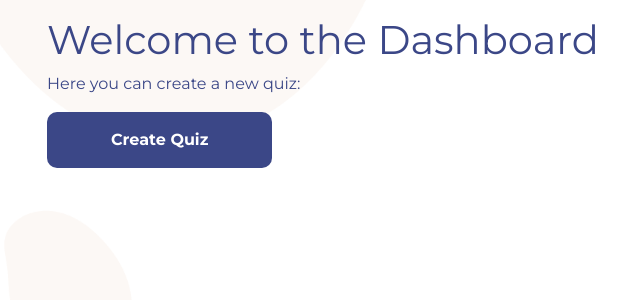
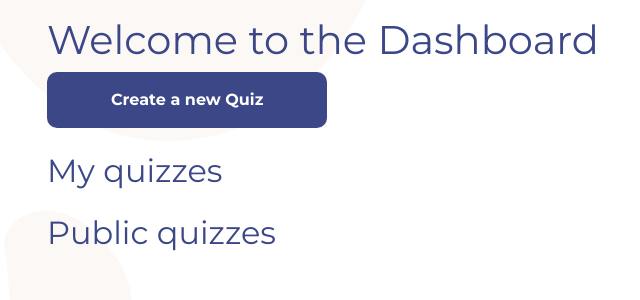
Before and after one commit to KristinaSyva/chatgpt-quiz, a Flask app: page /dashboard in a window 1280 px wide. Shown: the part 86-386 px from the top of the page, without its empty margins (38-678 px from the left). Run offline with Flask 3, Linux system fonts and the light colour scheme; the visitor is signed in with stand-in values (Sample User, id 1); some libraries are stand-ins or nearby versions.

Commit message:
scoring almost done

```diff
--- a/app/routes.py
+++ b/app/routes.py
@@ -2,10 +2,12 @@ from flask import Blueprint, render_template, request, redirect, url_for, sessio
 from werkzeug.security import check_password_hash, generate_password_hash
 from datetime import datetime as dt
 from sqlalchemy import func
+from datetime import datetime
+
 
 from .aiapi import generateChatResponse
 from .extensions import db
-from .models import User, GameQuestions, GameAnswers, Quiz
+from .models import User, GameQuestions, GameAnswers, Quiz, Scores
 
 main = Blueprint('main', __name__)
 
@@ -13,24 +15,24 @@ main = Blueprint('main', __name__)
 
 @main.route('/user-<int:user_id>-quiz-<int:quiz_number>', methods=['GET'])
 def quiz_page(user_id, quiz_number):
-    if 'user_id' in session:
-        if session['user_id'] == user_id:
-            quiz = Quiz.query.filter_by(user_id=user_id, quiz_number=quiz_number).first()
-            if quiz is None:
-                return "Quiz not found", 404
+    quiz = Quiz.query.filter_by(user_id=user_id, quiz_number=quiz_number).first()
+    if quiz is None:
+        return "Quiz not found", 404
 
-            questions = GameQuestions.query.filter_by(quiz_id=quiz.id).all()
-            if not questions:
-                return "No questions found for the quiz", 404
+    if quiz.public_quiz or ('user_id' in session and session['user_id'] == user_id):
+        questions = GameQuestions.query.filter_by(quiz_id=quiz.id).all()
+        if not questions:
+            return "No questions found for the quiz", 404
 
-            answer_options = []
-            for question in questions:
-                options = GameAnswers.query.filter_by(question_id=question.id).all()
-                answer_options.extend(options)
+        answer_options = []
+        for question in questions:
+            options = GameAnswers.query.filter_by(question_id=question.id).all()
+            answer_options.extend(options)
 
-            return render_template('generated-quiz.html', quiz=quiz, questions=questions, answer_options=answer_options)
+        return render_template('generated-quiz.html', quiz=quiz, questions=questions, answer_options=answer_options)
 
     return "Unauthorized", 401
+
 
 
 
@@ -170,6 +172,8 @@ def rename_quiz(quiz_id):
 
 
 
+
+
 @main.route('/submit-quiz', methods=['POST'])
 def submit_quiz():
     try:
@@ -197,6 +201,22 @@ def submit_quiz():
         else:
             score_percentage = 0
 
+        # Check if the user has already taken the same quiz
+        quiz_id = int(request.form.get('quiz_id'))
+        user_id = session.get('user_id')
+        existing_score = Scores.query.filter_by(user_id=user_id, quiz_id=quiz_id).first()
+
+        if existing_score:
+            # Update the existing score
+            existing_score.score_percentage = score_percentage
+            existing_score.datetime = dt.now()
+        else:
+            # Create a new Scores record
+            score = Scores(user_id=user_id, datetime=dt.now(), score_percentage=score_percentage, quiz_id=quiz_id)
+            db.session.add(score)
+
+        db.session.commit()
+
         # Return the score as JSON response
         return jsonify(score_percentage=score_percentage)
 
@@ -207,6 +227,22 @@ def submit_quiz():
 
         # Return an error response
         return "Error processing quiz submission", 400
+
+
+
+
+
+@main.route('/user-<int:user_id>-quiz-<int:quiz_number>/score', methods=['GET'])
+def scoreboard(user_id, quiz_number):
+    user_ids = [score.user_id for score in Scores.query.all()]
+    usernames = [user.username for user in User.query.filter(User.id.in_(user_ids)).all()]
+    quiz = Quiz.query.filter_by(quiz_number=quiz_number).first()
+    return render_template('scoreboard.html', usernames=usernames, quiz=quiz)
+
+
+
+
+
 
 
 
@@ -306,15 +342,17 @@ def dashboard():
 
     user_id = session['user_id']
 
-    quizzes = Quiz.query.filter_by(user_id=user_id).order_by(Quiz.datetime.desc()).all()
+    user_quizzes = Quiz.query.filter_by(user_id=user_id).order_by(Quiz.datetime.desc()).all()
+    public_quizzes = Quiz.query.filter(Quiz.public_quiz, Quiz.user_id != user_id).order_by(Quiz.datetime.desc()).all()
 
-    for quiz in quizzes:
+    for quiz in user_quizzes:
         quiz.datetime = quiz.datetime.strftime('%B %d, %Y %H:%M')  # Format the date as desired
 
-    # Sort the quizzes based on their public status (public quizzes first)
-    quizzes.sort(key=lambda quiz: not quiz.public_quiz)
+    for quiz in public_quizzes:
+        quiz.datetime = quiz.datetime.strftime('%B %d, %Y %H:%M')  # Format the date as desired
 
-    return render_template('dashboard.html', quizzes=quizzes)
+    return render_template('dashboard.html', user_quizzes=user_quizzes, public_quizzes=public_quizzes)
+
 
 
 
--- a/app/templates/dashboard.html
+++ b/app/templates/dashboard.html
@@ -1,12 +1,11 @@
 {% extends 'base.html' %} {% block content %}
 <h1>Welcome to the Dashboard</h1>
-<p>Here you can create a new quiz:</p>
 <a class="btn btn-primary" href="{{ url_for('main.quiz_view') }}"
-  >Create Quiz</a
->
-
+  >Create a new Quiz</a
+><br /><br />
+<h2>My quizzes</h2>
 <div class="row mt-4">
-  {% for quiz in quizzes %}
+  {% for quiz in user_quizzes %}
   <div class="col-md-4">
     <div class="card mb-4">
       <div class="card-body">
@@ -27,14 +26,15 @@
           <input
             class="form-check-input"
             type="checkbox"
-            id="privacy-toggle-{{ quiz.quiz_number }}"
+            id="privacy-toggle-{{ quiz.id }}"
             {%
             if
             quiz.public_quiz
             %}checked{%
             endif
             %}
-            onchange="togglePublic({{ quiz.id }}, '{{ csrf_token }}')"
+            data-csrf="{{ csrf_token() }}"
+            onchange="togglePublic({{ quiz.id }})"
           />
           <label
             class="form-check-label"
@@ -42,6 +42,8 @@
             >Public</label
           >
         </div>
+        <input type="hidden" id="csrf-token" value="{{ csrf_token() }}" />
+
         <div class="btn-group mt-2">
           <button
             class="btn btn-secondary"
@@ -118,12 +120,35 @@
   </div>
 
   {% endfor %}
+  <div class="col-12"><h2>Public quizzes</h2></div>
+  {% for quiz in public_quizzes %}
+  <div class="col-md-4">
+    <div class="card mb-4">
+      <div class="card-body">
+        <h5 class="card-title">
+          {% if quiz.quiz_name %} {{ quiz.quiz_name }} {% else %} Quiz {{
+          quiz.quiz_number }} {% endif %}
+        </h5>
+        <p class="card-text">Created at: {{ quiz.datetime|safe }}</p>
+        <div class="d-flex justify-content-between">
+          <a
+            class="btn btn-primary"
+            href="{{ url_for('main.quiz_page', user_id=quiz.user_id, quiz_number=quiz.quiz_number) }}"
+            >Play</a
+          >
+          <button class="btn btn-info">Share</button>
+        </div>
+      </div>
+    </div>
+  </div>
+
+  {% endfor %}
 </div>
-
 <script>
-  function togglePublic(quizId, csrfToken) {
+  function togglePublic(quizId) {
     var checkbox = document.getElementById("privacy-toggle-" + quizId);
     var isPublic = checkbox.checked;
+    var csrfToken = checkbox.getAttribute("data-csrf");
     var url = "{{ url_for('main.toggle_public') }}";
 
     fetch(url, {
@@ -158,5 +183,4 @@
     });
   }
 </script>
-
 {% endblock %}
```
Also changed, not shown: app/models.py (+8 -1 lines), app/templates/generated-quiz.html (+59 -2 lines), app/templates/scoreboard.html (added, +20 -0 lines).
